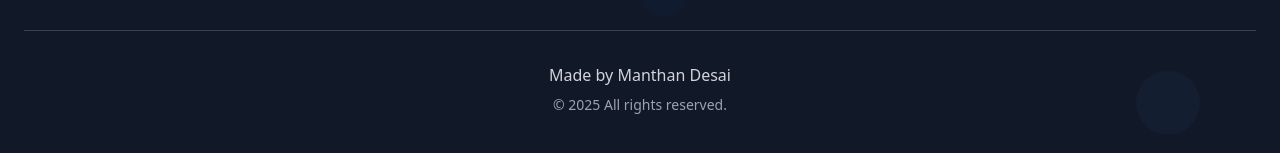
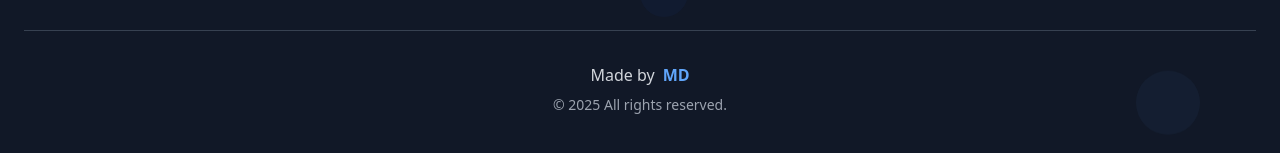
Before and after one commit to manthand23/updated-portfolio, a React (Vite) app: page / in a window 1280 px wide. Shown: the part 7298-7451 px from the top of the page. Built offline with nearby package versions, Linux system fonts and the light colour scheme.

Commit message:
Remove heart icon and add MD
Replaced the heart icon in the footer with "MD".

```diff
--- a/src/components/Footer.tsx
+++ b/src/components/Footer.tsx
@@ -49,8 +49,8 @@ const Footer = () => {
           </div>
 
           <div className="border-t border-gray-200 dark:border-gray-700 pt-8 animate-fade-in animation-delay-1000">
-            <p className="text-gray-700 dark:text-gray-300 transform transition-all duration-300 hover:scale-105">
-              Made by Manthan Desai
+            <p className="text-gray-700 dark:text-gray-300 transform transition-all duration-300 hover:scale-105 flex items-center justify-center gap-2">
+              Made by <span className="font-bold text-blue-600 dark:text-blue-400">MD</span>
             </p>
             <p className="text-gray-600 dark:text-gray-400 text-sm mt-2">
               © 2025 All rights reserved.
```
